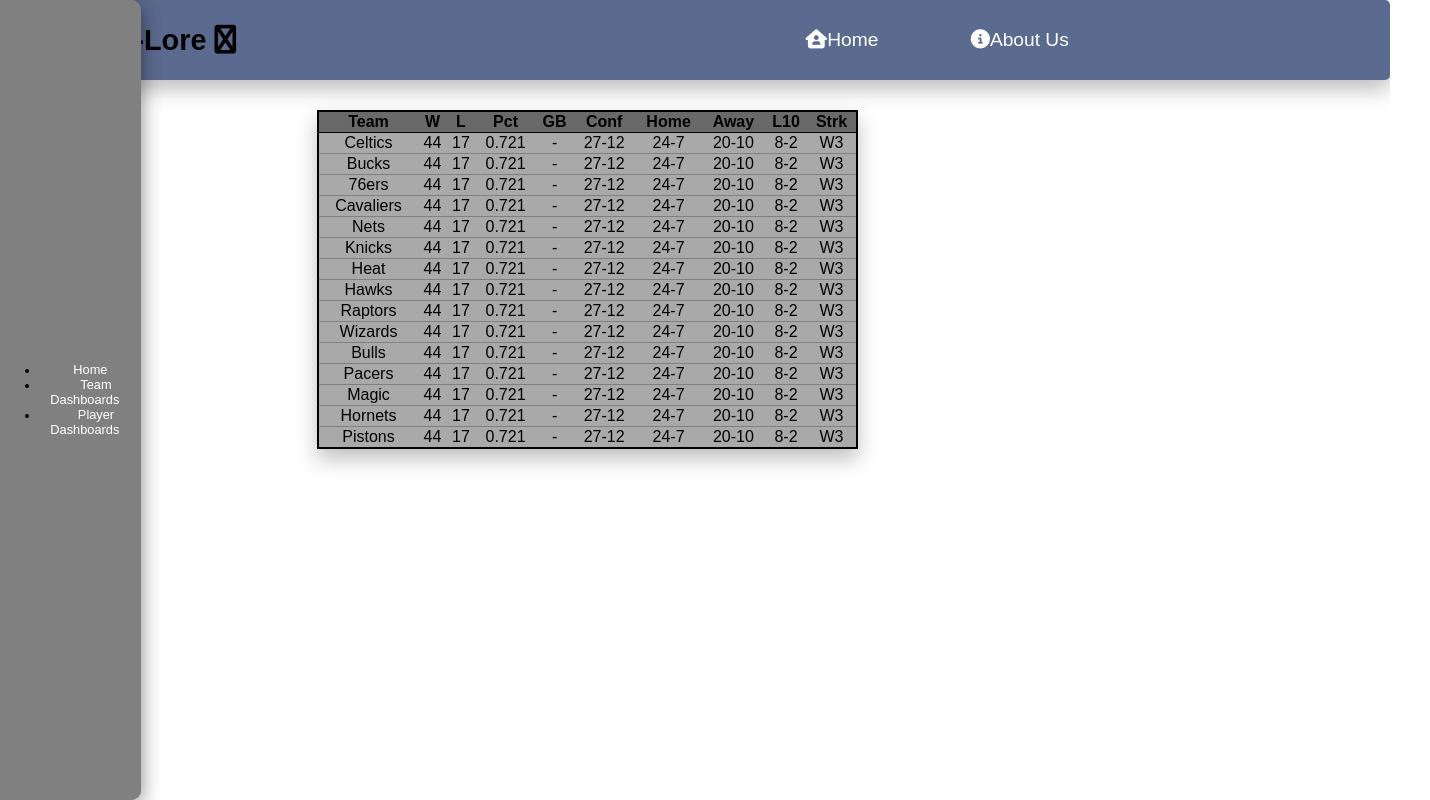
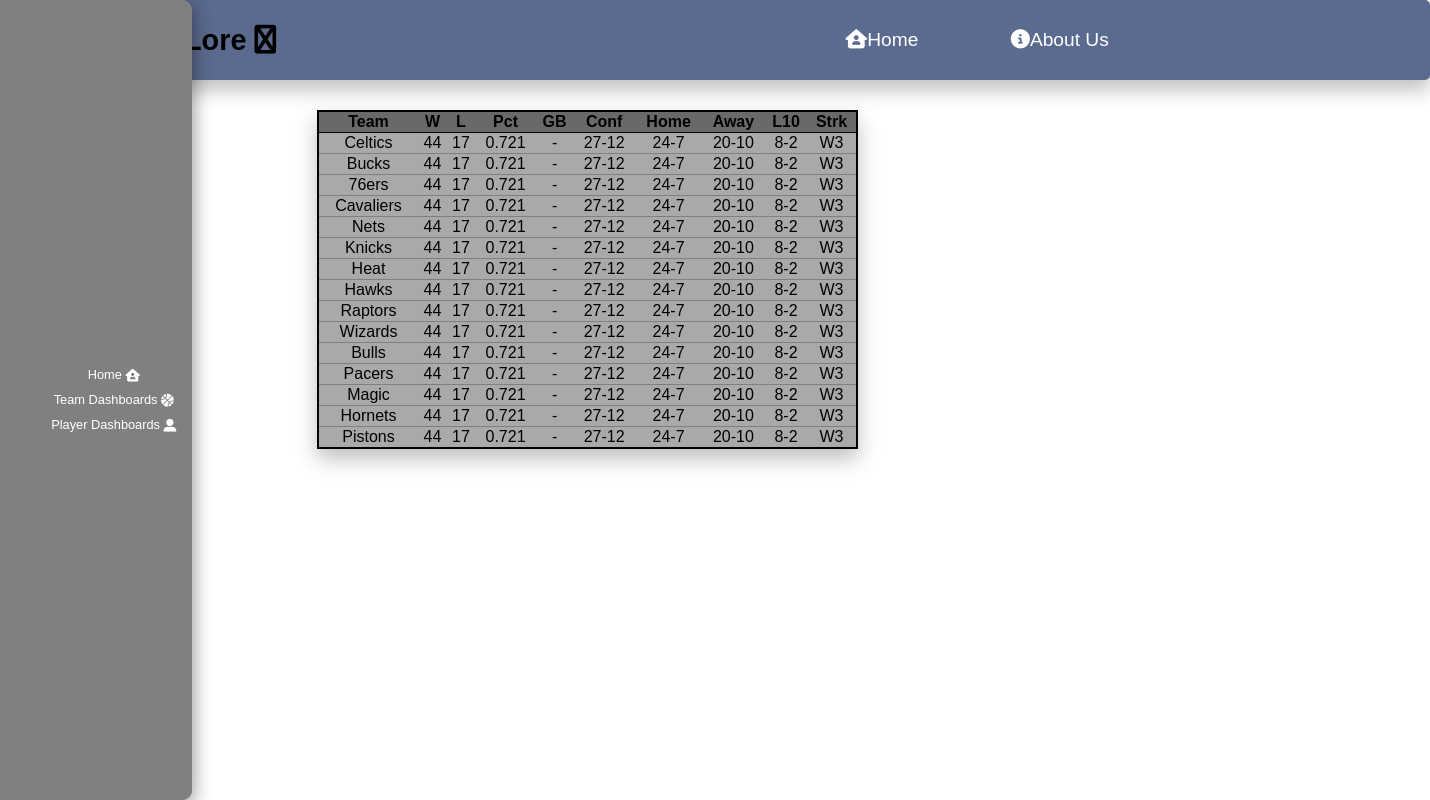
Before and after one commit to dyldrumm/box-lore, a React (Create React App) app in the folder client/react-app/: page / in a window 1280 px wide. Shown: the whole page, 1430 px wide, since content can reach past the window. Built offline with nearby package versions, Linux system fonts and the light colour scheme.

Commit message:
Updated Sidebar

```diff
--- a/client/react-app/src/Components/Navbar/NavBar.css
+++ b/client/react-app/src/Components/Navbar/NavBar.css
@@ -11,7 +11,7 @@
     height: 80px;
     border-radius: 5px;
     top: 40px;
-    padding-left: 80px;
+    padding-left: 120px;
 }
  .nav-menu{
     display: grid;
--- a/client/react-app/src/Components/Sidebar/MenuData.js
+++ b/client/react-app/src/Components/Sidebar/MenuData.js
@@ -1,18 +1,18 @@
 export const MenuData = [
     {
-        title: "Home",
+        title: "Home \n",
         url: "#",
         cName: "nav-links",
         icon: "fa-solid fa-house-user ",
     },
     {
-        title: "Team Dashboards",
+        title: "Team Dashboards \n",
         url: "#",
         cName: "nav-links",
         icon: "fa-solid fa-basketball-ball ",
     },
     {
-        title: "Player Dashboards",
+        title: "Player Dashboards \n",
         url: "#",
         cName: "nav-links",
         icon: "fa-solid fa-user-alt ",
--- a/client/react-app/src/Components/Sidebar/Sidebar.js
+++ b/client/react-app/src/Components/Sidebar/Sidebar.js
@@ -10,13 +10,13 @@
     render() {
         return (
             <nav className="Sidebar">
-                <ul>
+                <ul className = "SidebarItems">
                     {MenuData.map((item, index)=>{
                         return(
                             <li key={index}>
                                 <a href = {item.url} className = {item.cName}>
-                                    <i classname={item.icon}></i>
                                     {item.title}
+                                    <i className={item.icon}></i>
                                 </a>
                             </li>
                         )
--- a/client/react-app/src/Components/Sidebar/SidebarStyles.css
+++ b/client/react-app/src/Components/Sidebar/SidebarStyles.css
@@ -3,14 +3,13 @@
     justify-content: space-between;
     align-items: center;
     font-size: 0rem;
-    padding: 10 10px;
     background-color:darkgrey;
     box-shadow: 0 5px 20px rgba(0,0,0,0.25);
     width: 2%;
     height: 100%;
     border-top-right-radius: 10px;
     border-bottom-right-radius: 10px;
-    position:fixed;
+    position: fixed;
     top: 0%;
     left: 0%;
     transition: all 0.2s ease-in-out;
@@ -21,10 +20,9 @@
     justify-content: space-between;
     align-items: center;
     font-size: 0.8rem;
-    padding: 10 10px;
     background-color:grey;
     box-shadow: 0 5px 20px rgba(0,0,0,0.25);
-    width: 11%;
+    width: 15%;
     height: 100%;
     border-top-right-radius: 10px;
     border-bottom-right-radius: 10px;
@@ -35,5 +33,10 @@
 }
 
 .SidebarItems{
-
+    display: inline-grid;
+    grid-gap:10px;
+    list-style: none;
+    align-items:center;
+    text-align: center;
+    justify-content:left;
 }
```
